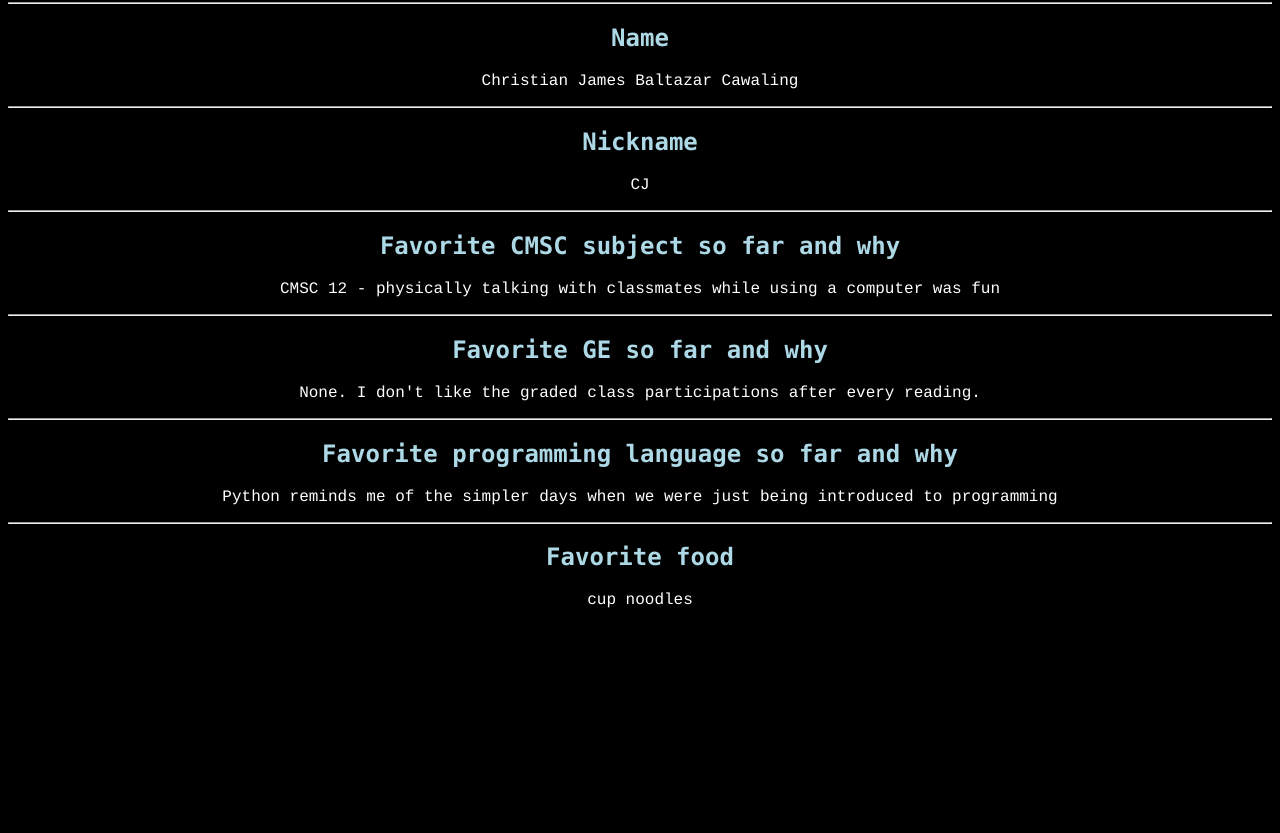
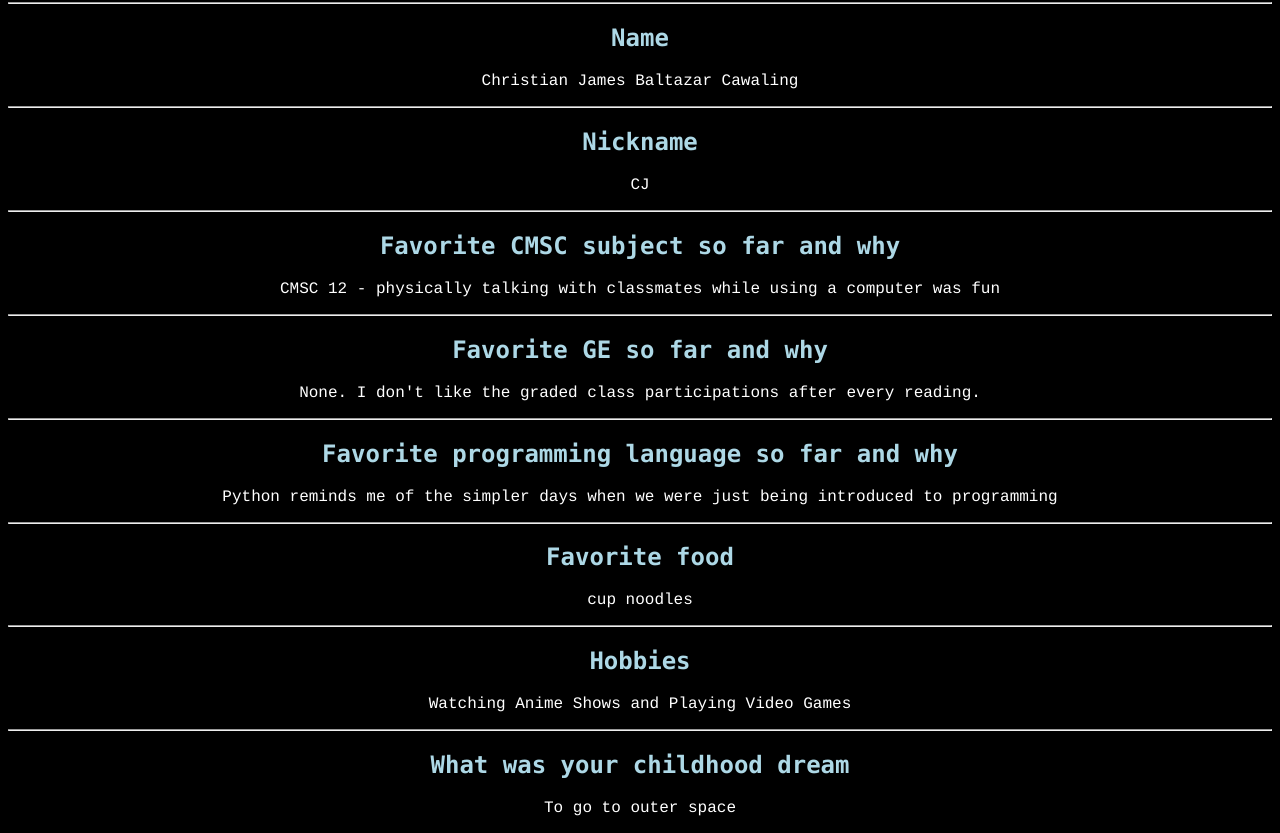
Before and after one commit to Neclectus/REPOSITORY, a plain HTML site: page index.html in a window 1280 px wide. Shown: the part 64-897 px from the top of the page. Before the commit the page ends 800 px from the top, so only its background shows below. Drawn offline with Linux system fonts and the light colour scheme.

Commit message:
Separate Branch Commit HTML Edit

```diff
--- a/index.html
+++ b/index.html
@@ -20,5 +20,11 @@
 <hr />
 <h2>Favorite food</h2>
 <p>cup noodles</p>
+<hr />
+<h2>Hobbies</h2>
+<p>Watching Anime Shows and Playing Video Games</p>
+<hr />
+<h2>What was your childhood dream</h2>
+<p>To go to outer space</p>
  </body>
 </html>
```
